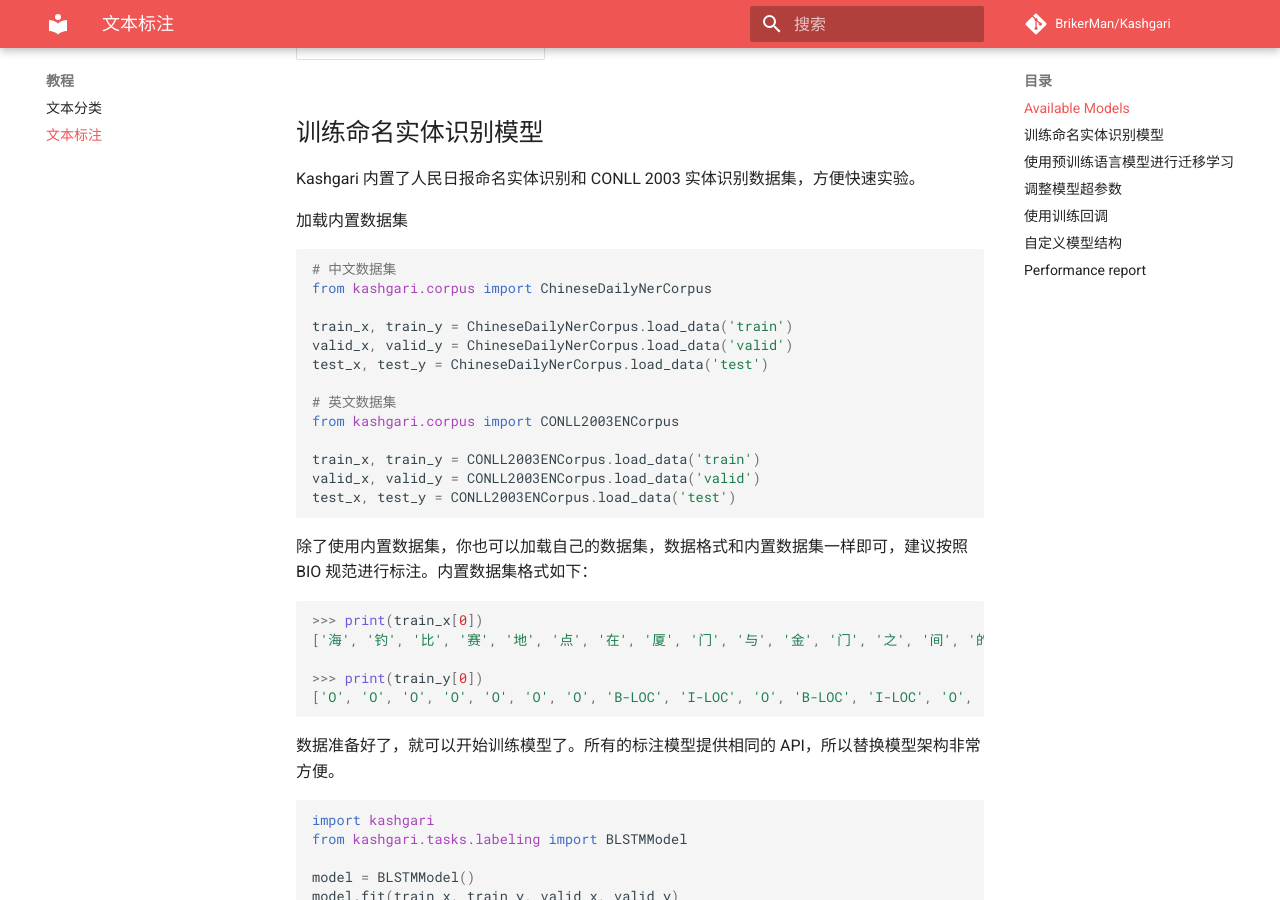
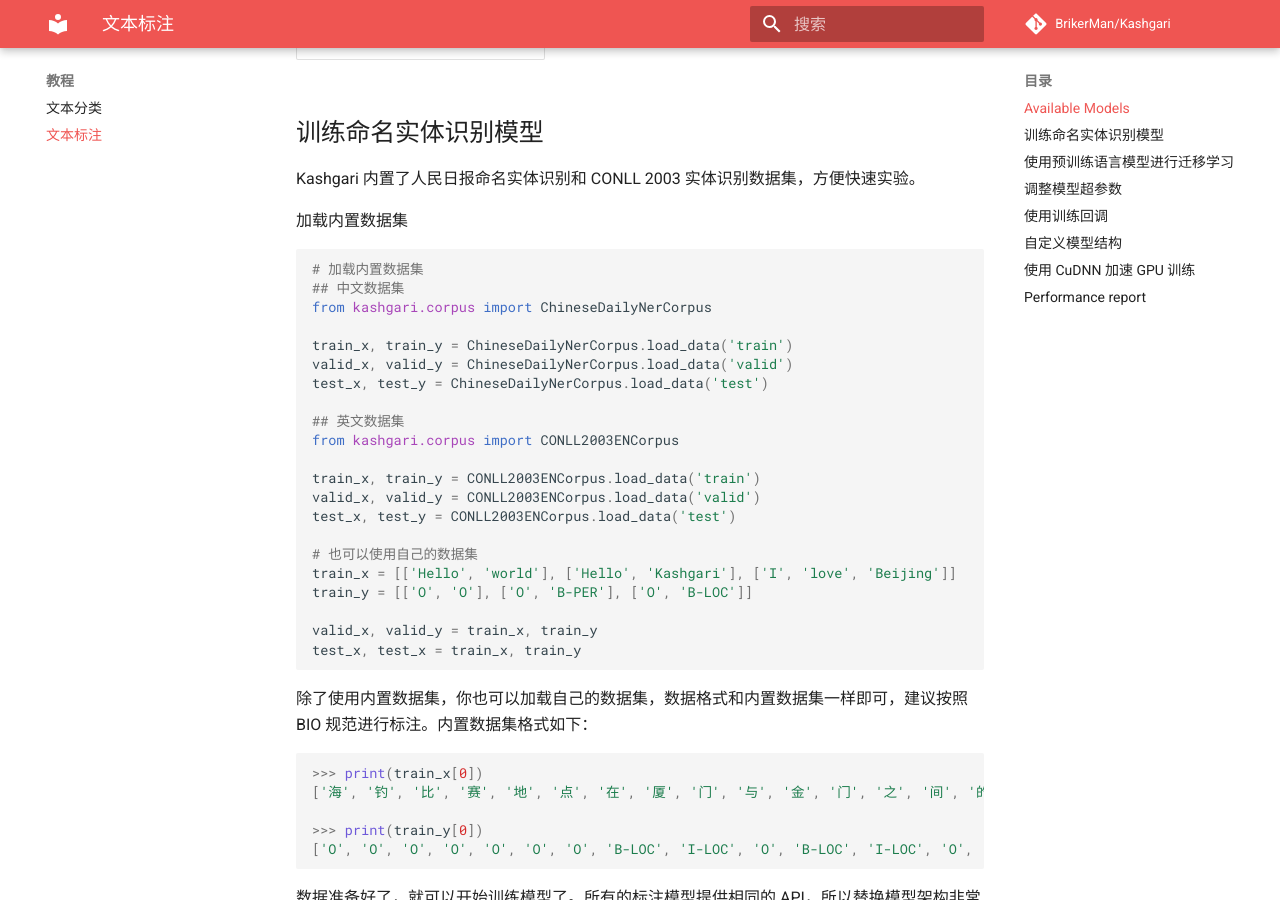
Before and after one commit to BrikerMan/Kashgari-doc-zh, an MkDocs documentation site: the page built from docs/tutorial/text-labeling.md, in a window 1280 px wide and 900 px high, scrolled down 584 px. Built offline with MkDocs 1.6.1 and Material for MkDocs 9.7.7, drawn with Linux system fonts in a browser that asks for light colours; comment, search, counter and statistics services are not loaded; some of the changed text lies outside the part shown.

Commit message:
:memo: Writing documents

````diff
--- a/docs/tutorial/text-labeling.md
+++ b/docs/tutorial/text-labeling.md
@@ -19,19 +19,27 @@
 加载内置数据集
 
 ```python
-# 中文数据集
+# 加载内置数据集
+## 中文数据集
 from kashgari.corpus import ChineseDailyNerCorpus
 
 train_x, train_y = ChineseDailyNerCorpus.load_data('train')
 valid_x, valid_y = ChineseDailyNerCorpus.load_data('valid')
 test_x, test_y = ChineseDailyNerCorpus.load_data('test')
 
-# 英文数据集
+## 英文数据集
 from kashgari.corpus import CONLL2003ENCorpus
 
 train_x, train_y = CONLL2003ENCorpus.load_data('train')
 valid_x, valid_y = CONLL2003ENCorpus.load_data('valid')
 test_x, test_y = CONLL2003ENCorpus.load_data('test')
+
+# 也可以使用自己的数据集
+train_x = [['Hello', 'world'], ['Hello', 'Kashgari'], ['I', 'love', 'Beijing']]
+train_y = [['O', 'O'], ['O', 'B-PER'], ['O', 'B-LOC']]
+
+valid_x, valid_y = train_x, train_y
+test_x, test_x = train_x, train_y
 ```
 
 除了使用内置数据集，你也可以加载自己的数据集，数据格式和内置数据集一样即可，建议按照 BIO 规范进行标注。内置数据集格式如下：
@@ -212,6 +220,14 @@
 model.fit(train_x, train_y, valid_x, valid_y)
 ```
 
+## 使用 CuDNN 加速 GPU 训练
+
+Kashgari 可以使用 [CuDNN 层](https://stackoverflow.com/questions/46767001/what-is-cudnn-implementation-of-rnn-cells-in-tensorflow)来加速训练。CuDNNLSTM 和 CuDNNGRU 训练速度比 LSTM 和 GRU 快很多，但是只能在 GPU 上使用。如果需要 GPU 训练，CPU 推断，那么不能使用 CuDNN 来加速训练。设置 CuDNN 方法如下：
+
+```python
+kashgari.config.use_cudnn_cell = True
+```
+
 ## Performance report
 
 Available model list, matrics based on this training:
````
Also changed, not shown: docs/tutorial/text-classification.md (+16 -2 lines).
